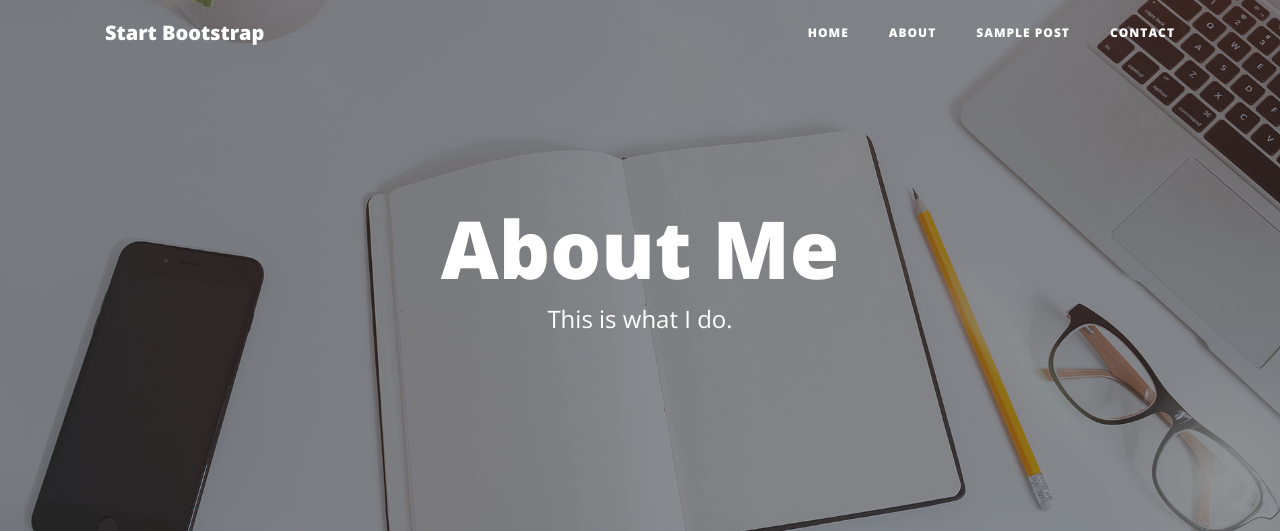
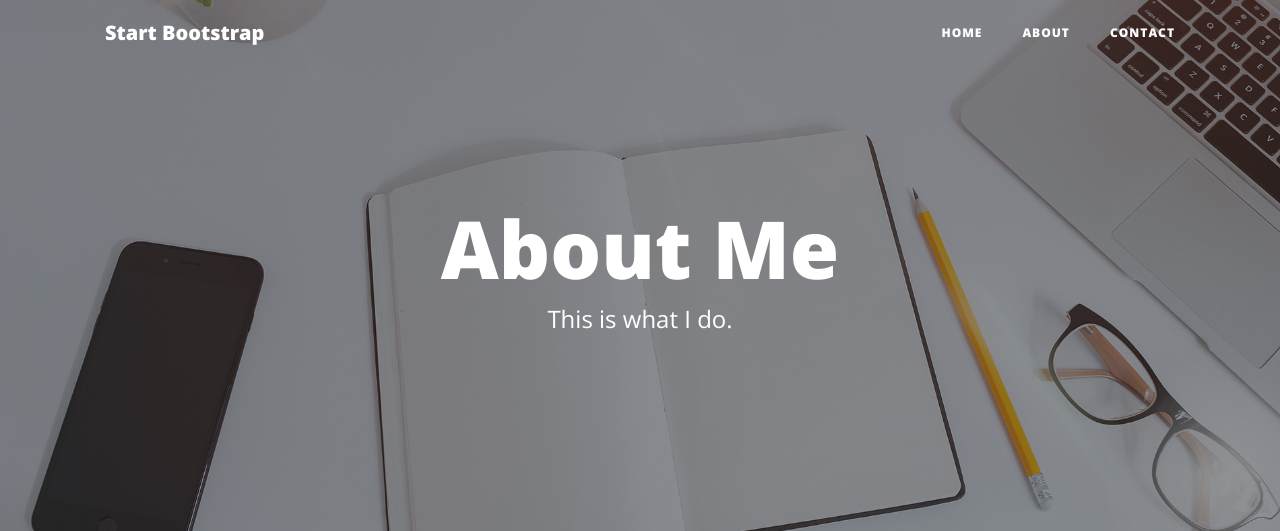
Before and after one commit to creativechern/django-blog, a Django app: page /about/ in a window 1280 px wide. Shown: the top 531 px of the page. Run offline with Django 3.2, Linux system fonts and the light colour scheme; some libraries are stand-ins or nearby versions.

Commit message:
Remove the link for the sample post.

```diff
--- a/templates/blog/base.html
+++ b/templates/blog/base.html
@@ -41,9 +41,6 @@
           </li>
           <li class="nav-item">
             <a class="nav-link" href="{% url 'about' %}">About</a>
-          </li>
-          <li class="nav-item">
-            <a class="nav-link" href="{% url 'post' %}">Sample Post</a>
           </li>
           <li class="nav-item">
             <a class="nav-link" href="{% url 'contact' %}">Contact</a>
```
